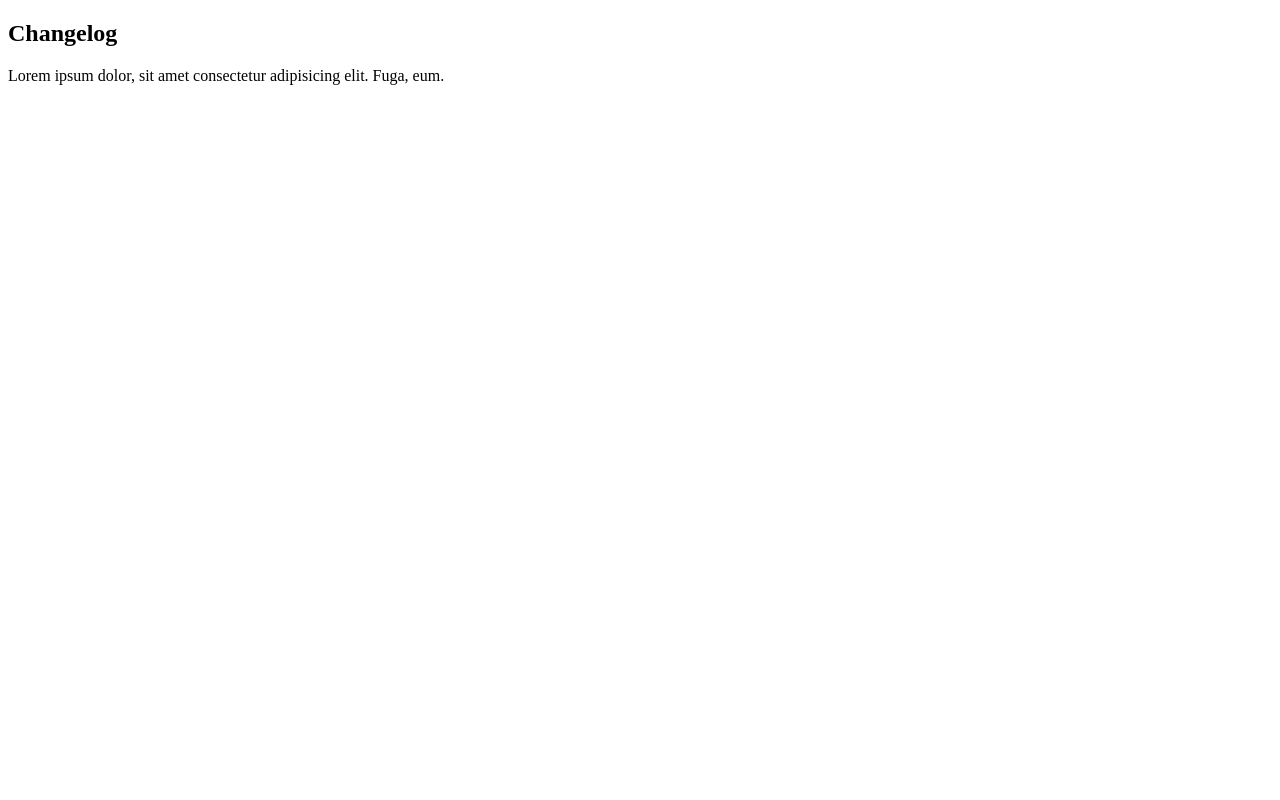
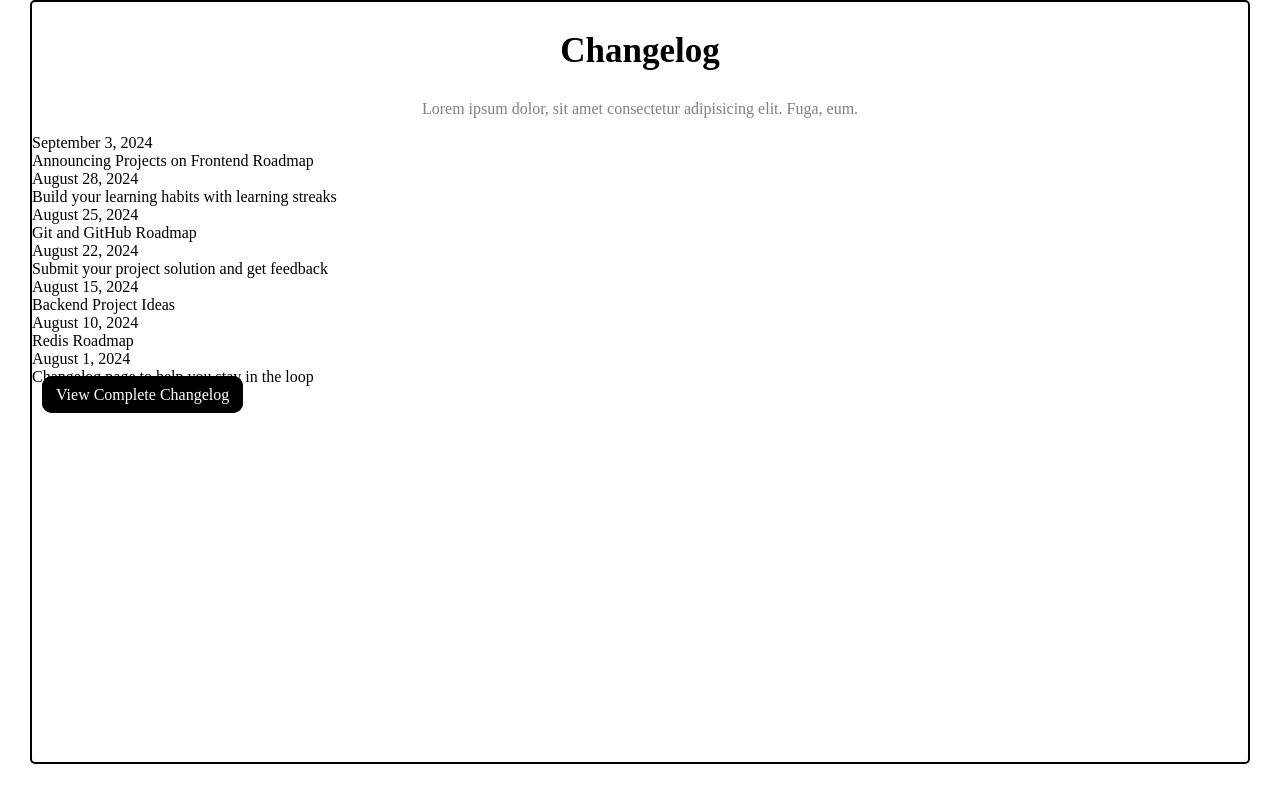
Before and after one commit to remberf1/changelog, a plain HTML site: page index.html in a window 1280 px wide. Drawn offline with Linux system fonts and the light colour scheme.

Commit message:
structure and content

```diff
--- a/index.html
+++ b/index.html
@@ -7,9 +7,32 @@
     <title>Changelog</title>
 </head>
 <body>
-    <header>
-        <h2>Changelog</h2>
-        <p>Lorem ipsum dolor, sit amet consectetur adipisicing elit. Fuga, eum.</p>
-    </header>
+    <div class="container">
+        <header class="header-text">
+            <h2>Changelog</h2>
+            <p class="header-paragraph">Lorem ipsum dolor, sit amet consectetur adipisicing elit. Fuga, eum.</p>
+        </header>
+        <div class="timeline-container">
+            <div  class="timeline-item"><div class="timeline-date">September 3, 2024</div>
+            <div class="timeline-content">Announcing Projects on Frontend Roadmap</div></div>
+            <div class="timeline-item">   <div class="timeline-date">August 28, 2024</div>
+            <div class="timeline-content">Build your learning habits with learning streaks</div></div>
+            <div  class="timeline-item"><div class="timeline-date">August 25, 2024</div>
+            <div class="timeline-content">Git and GitHub Roadmap</div></div>
+            <div class="timeline-item">    <div class="timeline-date">August 22, 2024</div>
+            <div class="timeline-content">Submit your project solution and get feedback</div></div>
+            <div class="timeline-item">  <div class="timeline-date">August 15, 2024</div>
+            <div class="timeline-content">Backend Project Ideas</div></div>
+            <div class="timeline-item"> <div class="timeline-date">August 10, 2024</div>
+            <div class="timeline-content">Redis Roadmap</div></div>
+            <div class="timeline-item"><div class="timeline-date">August 1, 2024</div>
+            <div class="timeline-content">Changelog page to help you stay in the loop</div></div>
+        </div>
+
+
+        <footer>
+            <a href="Homepage.html" target="_blank" rel="noopener noreferrer">View Complete Changelog </a>
+        </footer>
+    </div>
 </body>
 </html>
--- a/style.css
+++ b/style.css
@@ -0,0 +1,39 @@
+html,body{
+    height: 100%;
+    width: 100%;
+    margin: 0;
+    margin:auto;
+    padding: 0;
+}
+
+.container{
+    height: 95%;
+    width: 95%;
+    margin: 0;
+    margin:auto;
+    border: 2px solid black;
+    border-radius: 5px;
+}
+.header-text{
+    text-align: center;
+}
+.header-text >h2{
+    font-size: 35px;
+}
+.header-paragraph{
+    color:gray ;
+}
+a:link,a:visited{
+    text-decoration: none;
+    background-color: black;
+    color: white;
+    border: 2px solid black;
+    padding: 8px 12px;
+    text-align: center;
+    border-radius: 10px;
+    margin: 10px;
+}
+a:hover, a:active {
+    background-color: white;
+    color: black;
+  }
```
